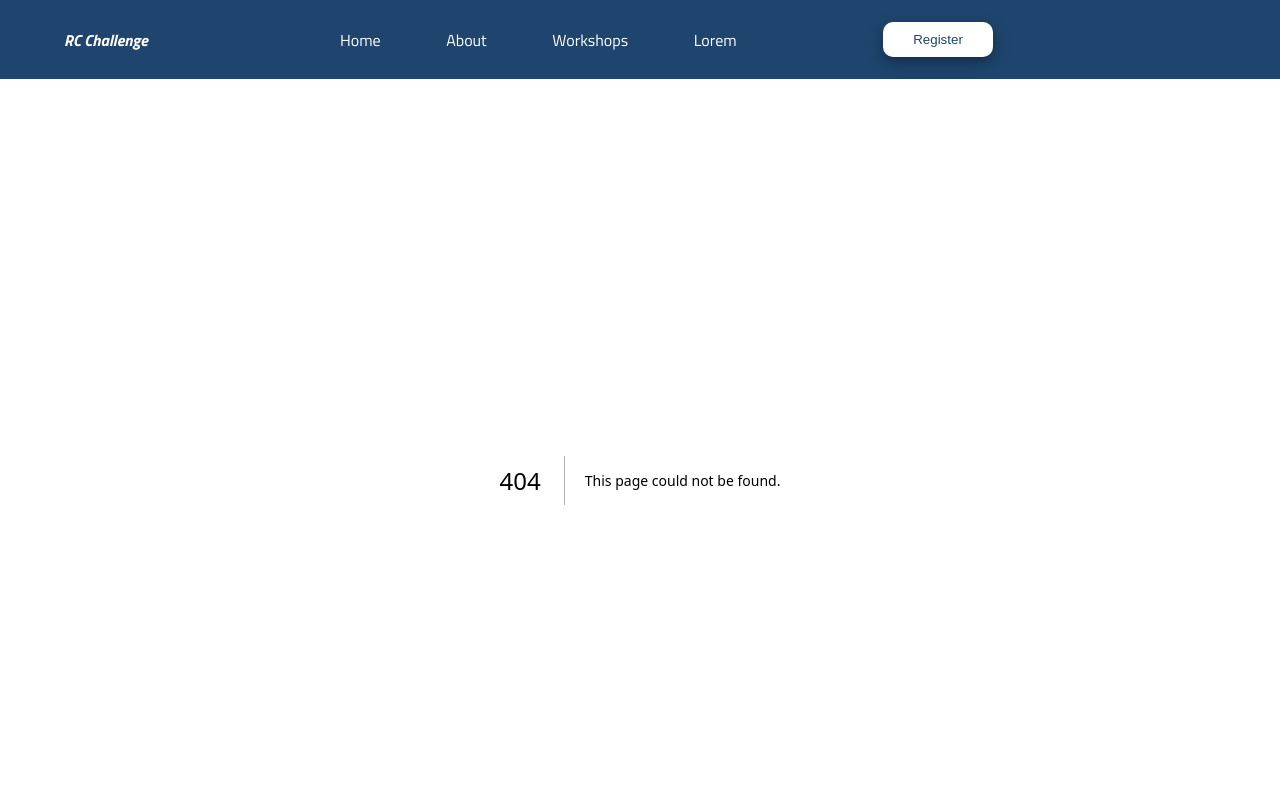
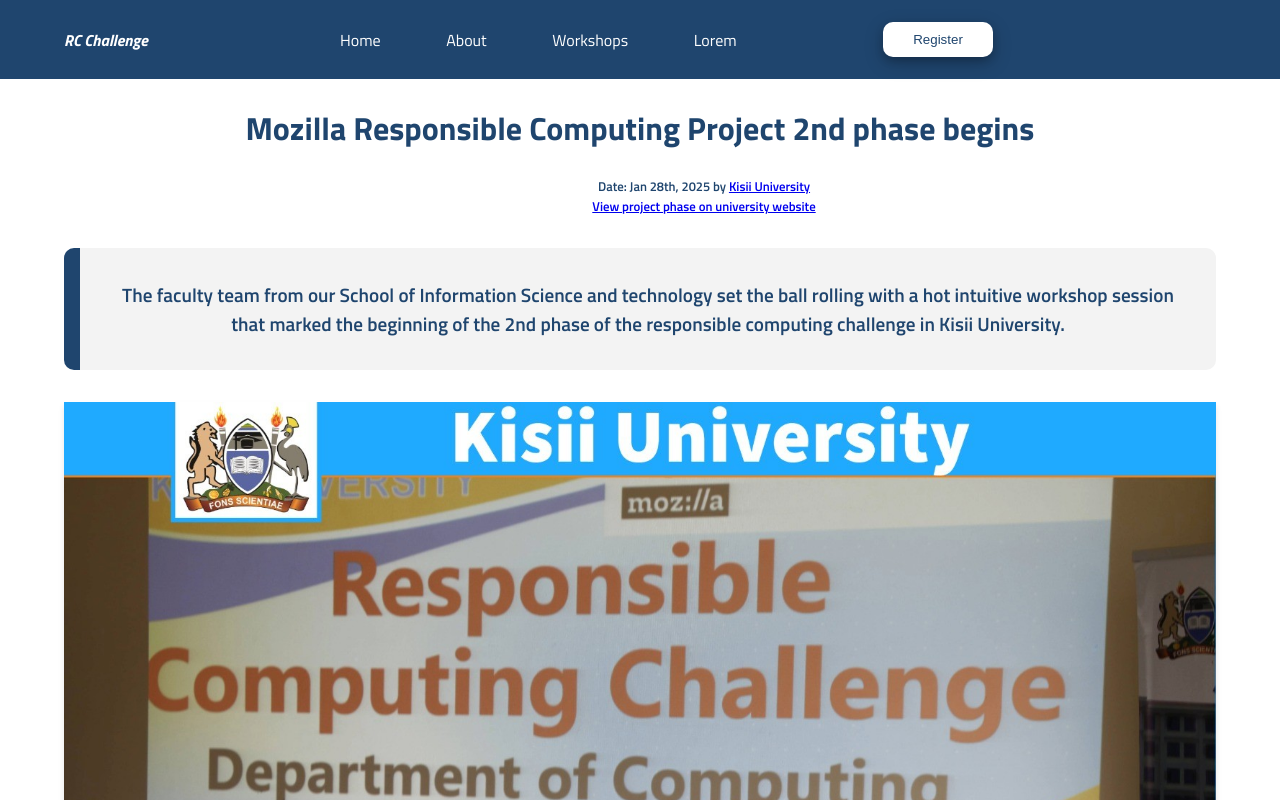
Before and after one commit to efpha/rc_web-app, a Next.js app: page /workshops/second-phase-begin in a window 1280 px wide. Before the commit this address had no page. Shown: the top 800 px of the page. Built offline with nearby package versions, Linux system fonts and the light colour scheme.

Commit message:
After folder rename to second-phase-degin

```diff
--- /dev/null
+++ b/src/app/workshops/second-phase-begin/page.tsx
@@ -0,0 +1,153 @@
+'use client';
+import React from 'react';
+import Image from 'next/image';
+import Link from 'next/link';
+import './page.css';
+import '@/app/about/page.css';
+
+export default function page() {
+  return (
+    <div className="workshop-page-wrapper">
+      <div className="workshop1-page">
+        <h3>Mozilla Responsible Computing Project 2nd phase begins</h3>
+        <span className="date">
+          Date: Jan 28th, 2025 by{' '}
+          <Link href="https://kisiiuniversity.ac.ke/" target="_blank">
+            Kisii University
+          </Link>
+        </span>
+        <span className="date">
+          <Link href="https://kisiiuniversity.ac.ke/" target="_blank">
+            View project phase on university website
+          </Link>
+        </span>
+
+        <section className="content-cont">
+          <p className='intro'>
+                The faculty team from our School of Information Science and technology
+                set the ball rolling with a hot intuitive workshop session that marked
+                the beginning of the 2nd phase of the responsible computing challenge
+                in Kisii University.
+          </p>
+          <section className="rcimg abt wrk">
+            <Image
+              src="/images/67994201abe96.jpeg"
+              alt="Kisii University"
+              width={640}
+              height={800}
+            />
+          </section>
+        </section>
+        <section className="content-cont second">
+          <div className="workshop_content second">
+            <section className="rcimg abt second">
+              <p>
+                Bringing all these tech minds together provided a rich ground for
+                harvesting the right ideas to push forward the ethics agenda
+                through advocating for responsible computing.
+              </p>
+              <div className="image-container">
+                <Image
+                  src="/images/547Nr9x1BkS7amVE7wMDg2i1KNG2sdhq1D7M2G2O.jpg"
+                  alt="Kisii University"
+                  width={640}
+                  height={800}
+                  className="main-image"
+                />
+                <div className="overlay" />
+              </div>
+
+
+            </section>
+            <section className="pictorials_container">
+              <h2>Pictorials of The Day</h2>
+              <div className="pictorials">
+                <div className="scrolling-track">
+                  {[...Array(2)].map((_, i) => (
+                    <React.Fragment key={i}>
+                      <Image
+                        src="/images/67994201a3d1b.jpeg"
+                        alt="Kisii University"
+                        width={640}
+                        height={800}
+                        className="scrolling-img"
+                      />
+                      <Image
+                        src="/images/67994201abe96.jpeg"
+                        alt="Kisii University"
+                        width={640}
+                        height={800}
+                        className="scrolling-img"
+                      />
+                      <Image
+                        src="/images/67994201c4b52.jpeg"
+                        alt="Kisii University"
+                        width={640}
+                        height={800}
+                        className="scrolling-img"
+                      />
+                      <Image
+                        src="/images/679942019b8b2.jpeg"
+                        alt="Kisii University"
+                        width={640}
+                        height={800}
+                        className="scrolling-img"
+                      />
+                      <Image
+                        src="/images/6799420192c3e.jpeg"
+                        alt="Kisii University"
+                        width={640}
+                        height={800}
+                        className="scrolling-img"
+                      />
+                    </React.Fragment>
+                  ))}
+
+                </div>
+              </div>
+            </section>
+            <section className="socials">
+              <span>Find Us on social media</span>
+              <Link
+                href="https://x.com/kisiuniofficial"
+                className="social-link"
+                target="_blank"
+              >
+                <Image
+                  src="/images/twitter-x-logo.png"
+                  alt="Twitter"
+                  width={42}
+                  height={42}
+                />
+              </Link>
+              <Link
+                href="https://www.facebook.com/Kisiiuniversityofficial"
+                className="social-link"
+                target="_blank"
+              >
+                <Image
+                  src="/images/facebook-seeklogo.png"
+                  alt="Facebook"
+                  width={42}
+                  height={42}
+                />
+              </Link>
+              <Link
+                href="https://www.linkedin.com/company/kisiiuniversityofficial"
+                className="social-link"
+                target="_blank"
+              >
+                <Image
+                  src="/images/linkedin-black-logo.png"
+                  alt="LinkedIn"
+                  width={42}
+                  height={42}
+                />
+              </Link>
+            </section>
+          </div>
+        </section>
+      </div>
+    </div>
+  );
+}
```
